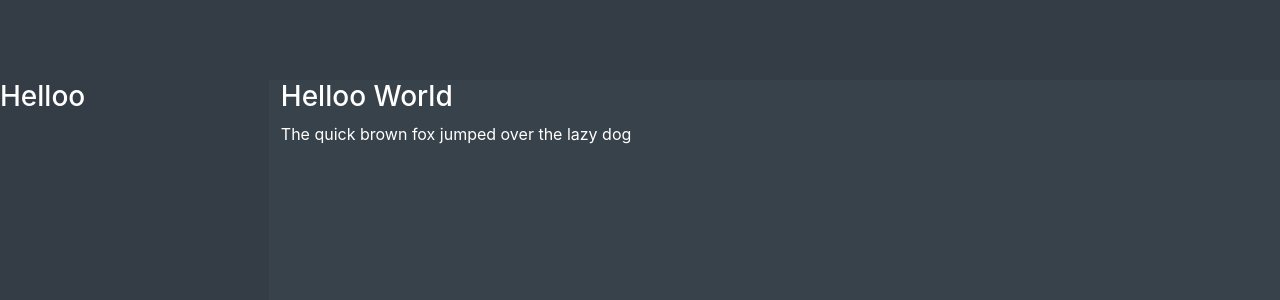
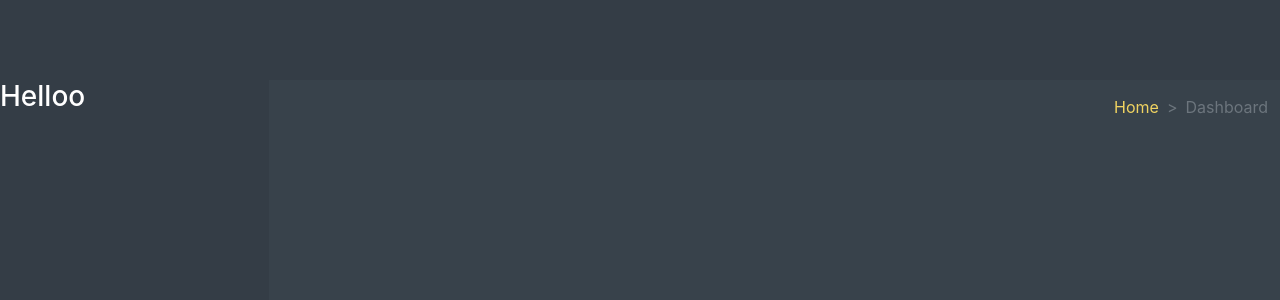
Before and after one commit to HarryNdegwa/adminplus, a React (Create React App) app: page / in a window 1280 px wide. Shown: the top 300 px of the page. Built offline with nearby package versions, Linux system fonts and the light colour scheme.

Commit message:
Added top header component

```diff
--- /dev/null
+++ b/src/components/Main/TopHeader.js
@@ -0,0 +1,41 @@
+import React from "react";
+import styled from "styled-components";
+
+{
+  /* <AiFillHome/> */
+}
+const TopHeaderWrapper = styled.nav`
+  height: 70px;
+  width: 100%;
+  --bs-breadcrumb-divider: '>';"
+`;
+
+const BreadCrumbLinkWrapper = styled.a`
+  color: #f0d361;
+  text-decoration: none;
+
+  &:hover {
+    color: #f0d361;
+    text-decoration: none;
+  }
+`;
+
+function TopHeader(props) {
+  return (
+    <TopHeaderWrapper
+      className="d-flex justify-content-end align-items-center"
+      aria-label="breadcrumb"
+    >
+      <ol className="breadcrumb">
+        <li className="breadcrumb-item">
+          <BreadCrumbLinkWrapper href="#">Home</BreadCrumbLinkWrapper>
+        </li>
+        <li className="breadcrumb-item active" aria-current="page">
+          Dashboard
+        </li>
+      </ol>
+    </TopHeaderWrapper>
+  );
+}
+
+export default TopHeader;
--- a/src/views/Home/Home.js
+++ b/src/views/Home/Home.js
@@ -2,6 +2,7 @@ import React from "react";
 import Header from "../../components/Header/Header";
 import styled from "styled-components";
 import SideBar from "../../components/SideBar/SideBar";
+import TopHeader from "../../components/Main/TopHeader";
 
 const MainWrapper = styled.main`
   background-color: #38424b;
@@ -22,8 +23,7 @@ function Home(props) {
         <SideBar />
         <MainRightSideBar className="float-end">
           <div className="container">
-            <h3>Helloo World</h3>
-            <p>The quick brown fox jumped over the lazy dog</p>
+            <TopHeader />
           </div>
         </MainRightSideBar>
       </MainWrapper>
```
